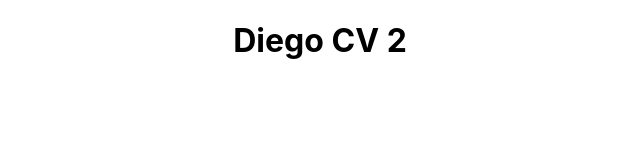
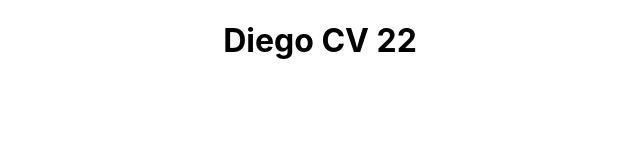
Before and after one commit to diegobettega/DIego-Bettega-CV, a React (Create React App) app: page / in a window 1280 px wide. Shown: the top 160 px of the page, without its empty margins (320-960 px from the left). Built offline with nearby package versions, Linux system fonts and the light colour scheme.

Commit message:
Deploy test 3

```diff
--- a/src/App.js
+++ b/src/App.js
@@ -5,7 +5,7 @@ import './App.css';
 function App() {
   return (
     <div className="App">
-      <h1> Diego CV 2</h1>
+      <h1> Diego CV 22</h1>
     </div>
   );
 }
```
